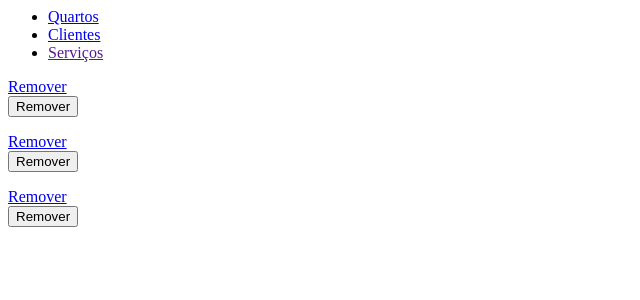
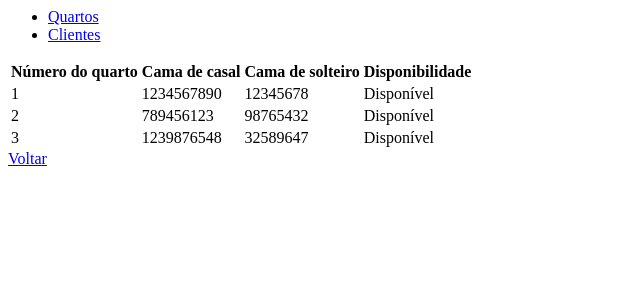
Before and after one commit to rianvergara/Le-Galpon-Hotel, a PHP site: page /logado/listadeclientes.php in a window 1280 px wide. Shown: the top 300 px of the page, without its empty margins (0-640 px from the left). Run offline with PHP 8.4, Linux system fonts and the light colour scheme; data comes from the database, SQL or seed files in the repository; data that the repository does not hold is empty.

Commit message:
Add files via upload

```diff
--- a/galpon/logado/cabecalho.php
+++ b/galpon/logado/cabecalho.php
@@ -9,6 +9,6 @@
         <ul>
             <li><a href="quartos.php">Quartos</a></li>
             <li><a href="clientes.php">Clientes</a></li>
-            <li><a href="">Serviços</a></li>
+
         </ul>
     </div>
--- a/galpon/logado/listadeclientes.php
+++ b/galpon/logado/listadeclientes.php
@@ -1,33 +1,55 @@
-<?php include("cabecalho.php");
-      include("servidor.php");
-       ?>
+<?php
+    session_start();
+    require_once("servidor.php");
+    require_once("cabecalho.php");
 
-<?php
     $comando="SELECT * FROM clientes";
     $enviar=mysqli_query($conn, $comando);
 
     if (mysqli_num_rows($enviar)>0) {
         $resultado=mysqli_fetch_all($enviar);
+        // echo "<pre>";
+        // var_dump($resultado);
+        // echo "</pre>";
+        // die();
+?>
+    <table>
+        <tr>
+            <th>Número do quarto</th>
+            <th>Cama de casal</th>
+            <th>Cama de solteiro</th>
+            <th>Disponibilidade</th>
+        </tr>
 
-                foreach ($resultado as $clientes) :
+        <?php
+
+    foreach ($resultado as $quarto) :
+        // echo "<pre>";
+        // var_dump($quarto);
+        // echo "</pre>";
 ?>
         <tr>
-        <td><?php echo $clientes['cd_cliente'];?></td>
-        <td><?php echo $clientes['nome_cliente'];?></td>
-        <td><?php echo $clientes['rg'];?></td>
-        <td><?php echo $clientes['fone'];?></td>
-        <td><a href="removecliente.php?cd_cliente=<?=$clientes['cd_cliente']?>">Remover</a></td>
+            <td><?php echo $quarto['0'];?></td>
+            <td><?php echo $quarto['1'];?></td>
+            <td><?php echo $quarto['2'];?></td>
             <td>
-            <form action="removechave.php" method="post">
-                <input type="hidden" name="id" value="<?=$produto['id']?>" />
-                <button>Remover</button>
-            </form>
+            <?php
+                if ($quarto['3']==0) {
+                    echo "Indisponível";
+                }else {
+                    echo "Disponível";
+                }
+            ?>
             </td>
         </tr>
+
 <?php
     endforeach;
-    }else{
-        echo "não achou";
+?>
 
+    </table>
+
+<?php
 }
 ?>
+<a href="index.php">Voltar</a>
```
Also changed, not shown: galpon/logado/opcoesdequarto.php (+7 -7 lines), galpon/logado/quartoreservado.php (+4 -5 lines), galpon/logado/quartos.php (+3 -19 lines). Lines whose indentation alone changed are shown as unchanged.
